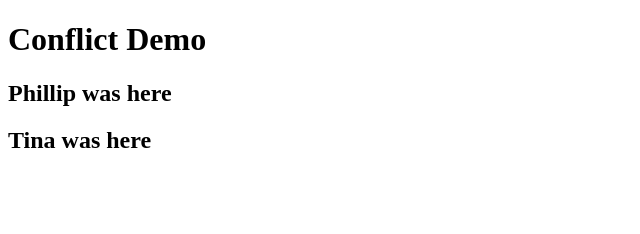
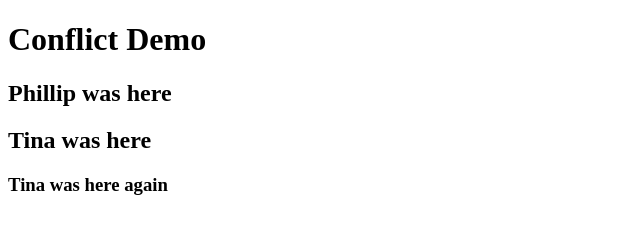
Before and after one commit to tostrander/conflict-demo, a plain HTML site: page index.html in a window 1280 px wide. Shown: the whole page, without its empty margins (0-640 px from the left). Drawn offline with Linux system fonts and the light colour scheme.

Commit message:
Added h3 to index

```diff
--- a/index.html
+++ b/index.html
@@ -10,5 +10,7 @@
     <h2>Phillip was here</h2>
     <h2>Tina was here</h2>
 
+    <h3>Tina was here again</h3>
+
 </body>
 </html>
```
